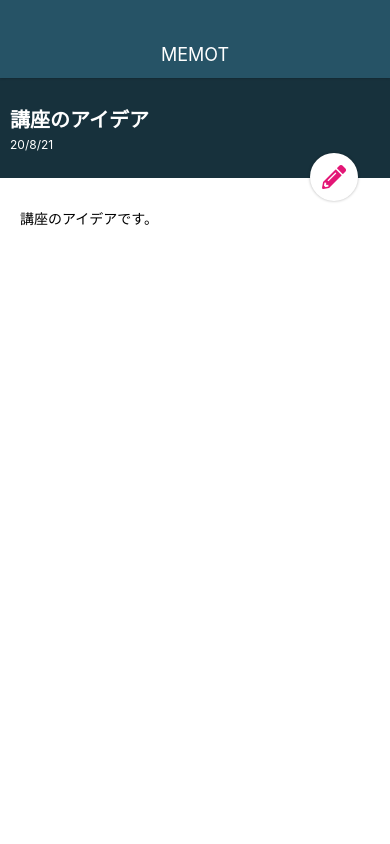
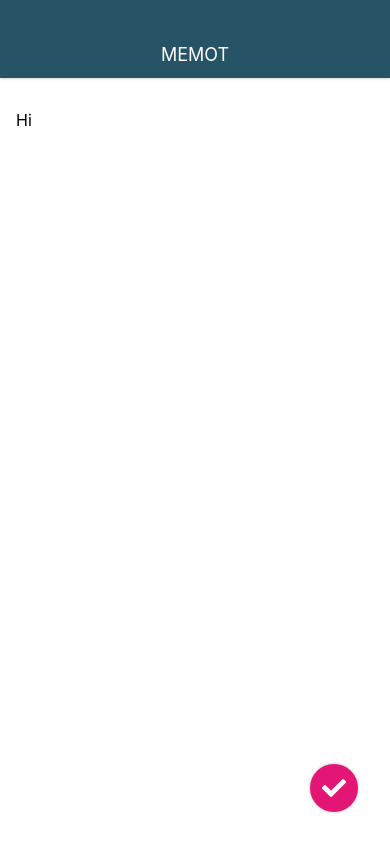
Before and after one commit to winterbooker/MemoApp, a React Native app: screen / in a window 390 px wide. Built offline with nearby package versions, Linux system fonts and the light colour scheme.

Commit message:
Create MemoEditScreen

```diff
--- a/App.tsx
+++ b/App.tsx
@@ -3,14 +3,14 @@
 import { StyleSheet, View } from 'react-native';
 
 import Appbar from './src/components/Appbar';
-import MemoDetailScreen from './src/screens/MemoDetailScreen';
+import MemoEditScreen from './src/screens/MemoEditScreen';
 
 
 export default function App() {
   return (
     <View style={styles.container}>
       <Appbar />
-      <MemoDetailScreen />
+      <MemoEditScreen />
     </View>
   );
 }
--- a/src/elements/CircleButton.tsx
+++ b/src/elements/CircleButton.tsx
@@ -8,6 +8,7 @@
 const CustomIcon = createIconSet({
   pencil: '\uf303',
   plus: '\uf067',
+  check: '\uf00c'
 }, 'FontAwsome');
 
 class CircleButton extends React.Component {
--- /dev/null
+++ b/src/screens/MemoEditScreen.tsx
@@ -0,0 +1,33 @@
+import React from 'react';
+import { StyleSheet, View, TextInput } from 'react-native';
+
+import CircleButton from '../elements/CircleButton';
+
+class MemoEditScreen extends React.Component {
+  render() {
+    return (
+      <View style={styles.container}>
+        <TextInput style={styles.memoEditInput} multiline value="Hi" />
+        <CircleButton name="check" />
+      </View>
+    );
+  }
+}
+
+const styles = StyleSheet.create({
+  container: {
+    flex: 1,
+    width: '100%',
+  },
+  memoEditInput: {
+    backgroundColor: '#fff',
+    flex: 1,
+    paddingTop: 32,
+    paddingLeft: 16,
+    paddingRight: 16,
+    paddingBottom: 16,
+    fontSize: 16,
+  },
+});
+
+export default MemoEditScreen;
```
